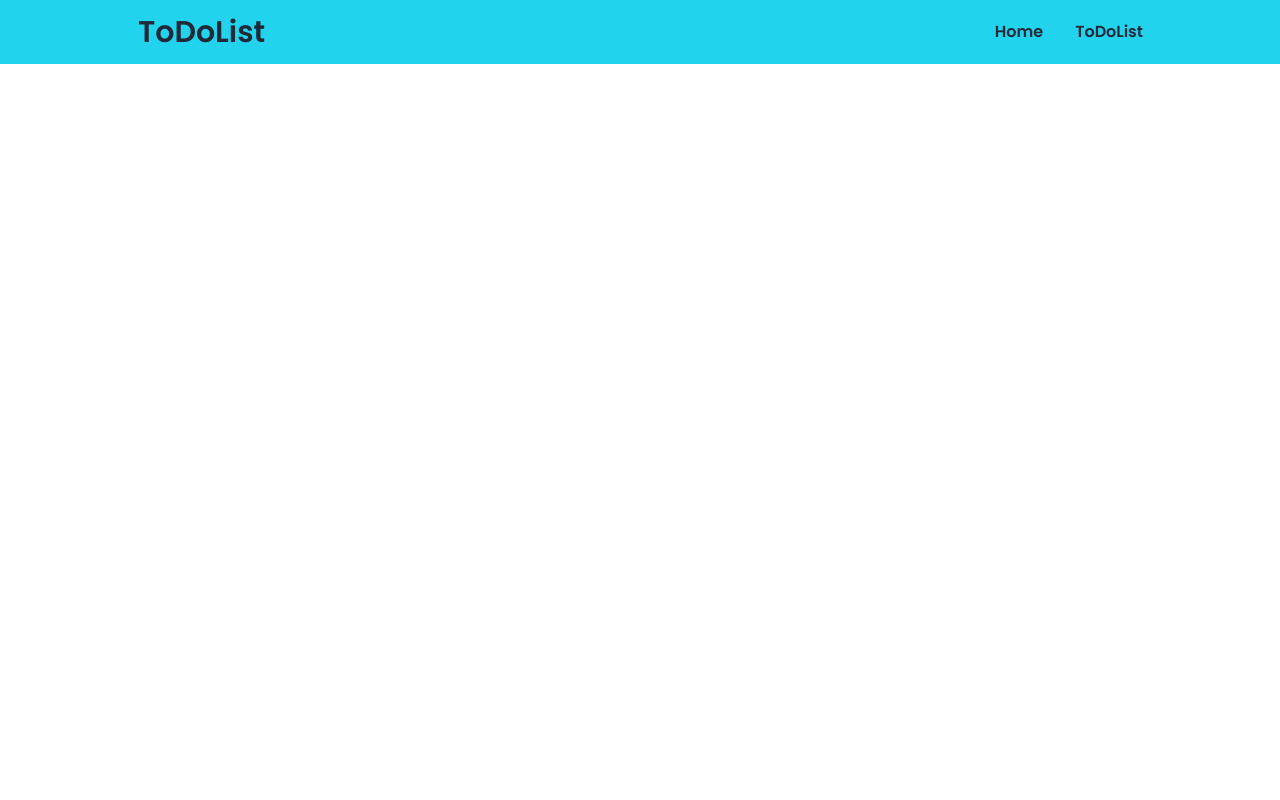
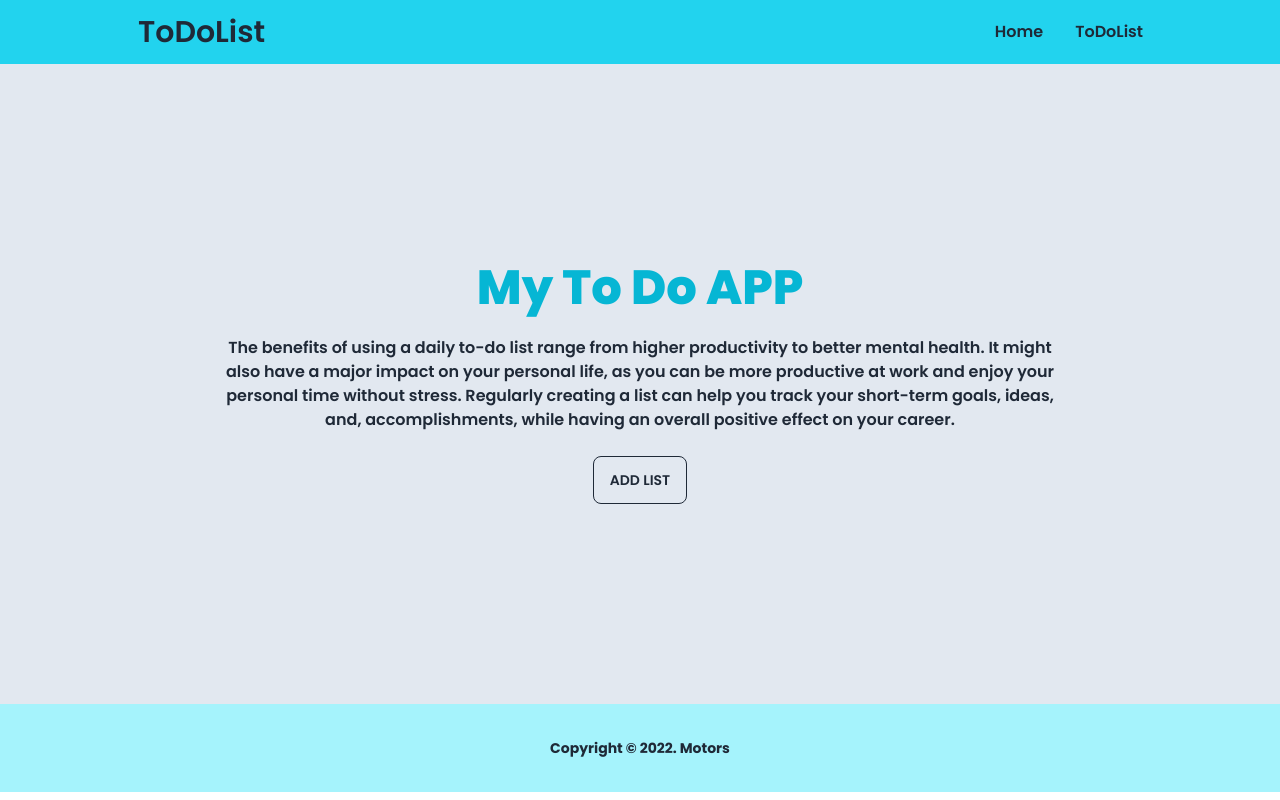
Before and after one commit to NishatFariza/to-do-app-client, a React (Create React App) app: page / in a window 1280 px wide. Built offline with nearby package versions, Linux system fonts and the light colour scheme.

Commit message:
simple footer added

```diff
--- a/src/App.js
+++ b/src/App.js
@@ -7,6 +7,7 @@ import { ToastContainer} from 'react-toastify';
 import 'react-toastify/dist/ReactToastify.css';
 import LogIn from './Pages/Auth/LogIn/LogIn';
 import SignUp from './Pages/Auth/SignUp/SignUp';
+import Footer from './Pages/Shared/Footer/Footer';
 
 function App() {
   return (
@@ -17,6 +18,7 @@ function App() {
         <Route path='/login' element={<LogIn></LogIn>}></Route>
         <Route path='/signUp' element={<SignUp></SignUp>}></Route>
       </Routes>
+      <Footer></Footer>
       <ToastContainer />
     </div>
   );
--- a/src/Pages/HomePage/Banner/Banner.jsx
+++ b/src/Pages/HomePage/Banner/Banner.jsx
@@ -1,11 +1,27 @@
-import React from 'react';
+import React from "react";
+import { Link } from "react-router-dom";
 
 const Banner = () => {
-    return (
-        <div>
-
-        </div>
-    );
+  return (
+    <div className="h-[80vh] flex justify-center items-center bg-slate-200">
+      <div className="lg:w-8/12 w-11/12 text-center">
+        <h1 className="text-5xl text-cyan-500 font font-extrabold">
+          My To Do APP
+        </h1>
+        <p className="my-6 font-semibold">
+          The benefits of using a daily to-do list range from higher
+          productivity to better mental health. It might also have a major
+          impact on your personal life, as you can be more productive at work
+          and enjoy your personal time without stress. Regularly creating a list
+          can help you track your short-term goals, ideas, and, accomplishments,
+          while having an overall positive effect on your career.
+        </p>
+        <Link className="btn btn-outline" to="/addList" type="submit">
+          Add List
+        </Link>
+      </div>
+    </div>
+  );
 };
 
 export default Banner;
--- /dev/null
+++ b/src/Pages/Shared/Footer/Footer.jsx
@@ -0,0 +1,17 @@
+import React from "react";
+
+const Footer = () => {
+  const today = new Date();
+  const year = today.getFullYear();
+  return (
+    <div className="py-8 bg-cyan-200">
+      <div className="w-11/12 text-center mx-auto">
+        <small className="footer-text sm:text-sm text-xs font-bold">
+          Copyright &copy; {year}. Motors
+        </small>
+      </div>
+    </div>
+  );
+};
+
+export default Footer;
```
